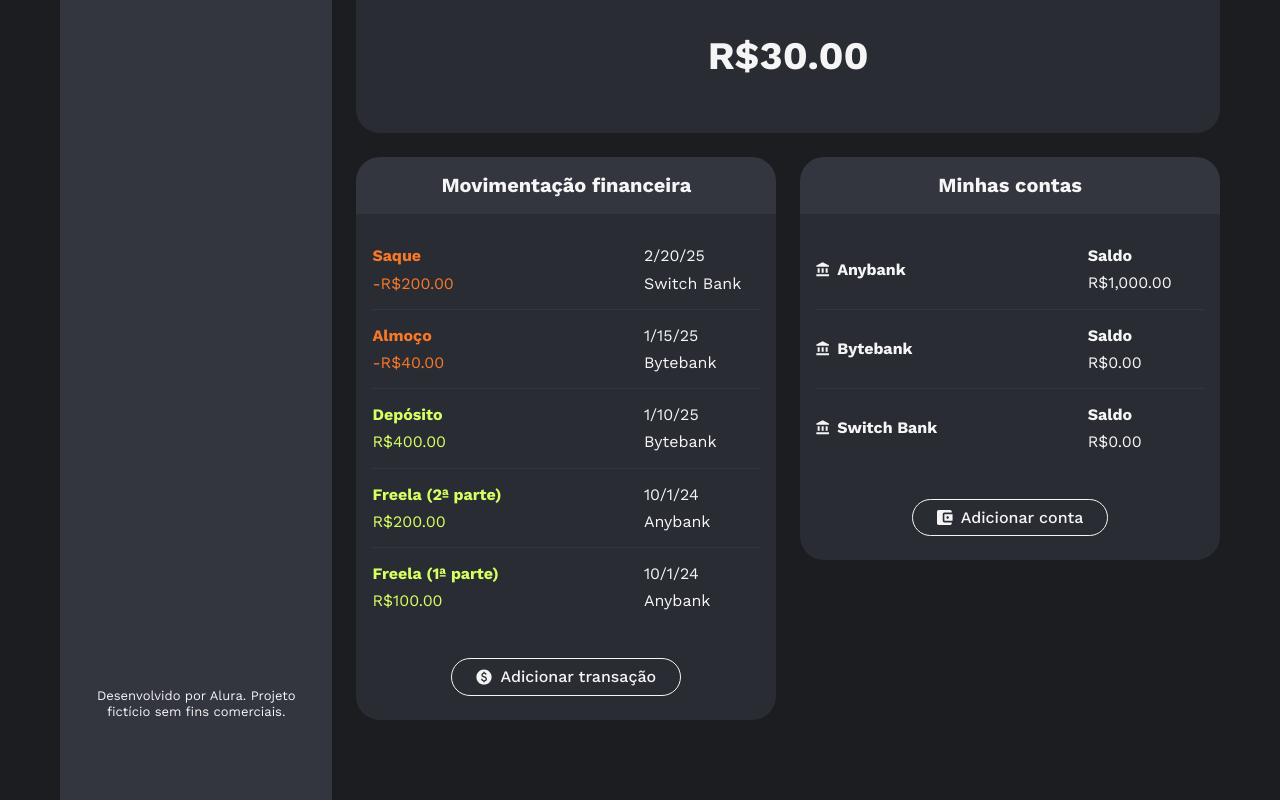
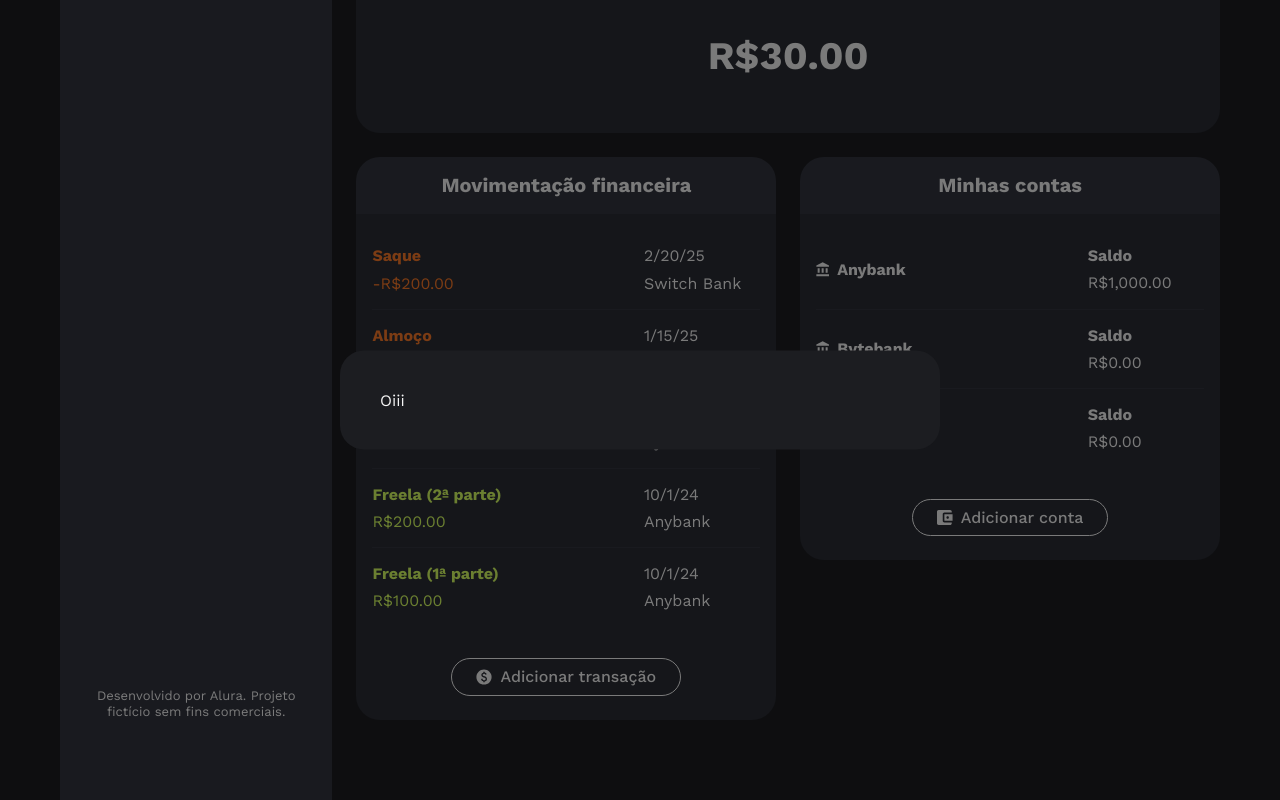
Before and after one commit to LuizOtavioTG/poupapp, an Angular app: page / in a window 1280 px wide. Both pictures are taken after a click on the button "Adicionar transação". Shown: the part 272-1072 px from the top of the page. Built offline with nearby package versions, Linux system fonts and the light colour scheme.

Commit message:
feat: construindo o bloco dialog

```diff
--- a/src/app/area-financeira/transacoes/botao-adicionar-transacao/botao-adicionar-transacao.component.css
+++ b/src/app/area-financeira/transacoes/botao-adicionar-transacao/botao-adicionar-transacao.component.css
@@ -8,3 +8,24 @@
   text-align: center;
   justify-content: center;
 }
+
+.dialog::backdrop {
+  opacity: 0.5;
+  background: var(--texto);
+  background-color: black;
+}
+
+.dialog {
+  position: fixed;
+  left: 50%;
+  top: 50%;
+  transform: translate(-50%, -50%);
+
+  border: 0;
+  border-radius: 1.5rem;
+  padding: 2.5rem;
+  width: calc(100% - 2rem);
+  max-width: 37.5rem;
+  background: var(--fundo-geral);
+  color: var(--texto);
+}
--- a/src/app/area-financeira/transacoes/botao-adicionar-transacao/botao-adicionar-transacao.component.html
+++ b/src/app/area-financeira/transacoes/botao-adicionar-transacao/botao-adicionar-transacao.component.html
@@ -4,6 +4,6 @@
 </app-botao>
 
 
-<dialog #modal>
+<dialog #modal class="dialog">
     Oiii
   </dialog>
--- a/src/app/area-financeira/transacoes/botao-adicionar-transacao/botao-adicionar-transacao.component.ts
+++ b/src/app/area-financeira/transacoes/botao-adicionar-transacao/botao-adicionar-transacao.component.ts
@@ -1,4 +1,4 @@
-import { Component, ViewChild } from '@angular/core';
+import { Component, ElementRef, viewChild } from '@angular/core';
 import { BotaoComponent } from "../../../compartilhados/botao/botao.component";
 
 @Component({
@@ -8,10 +8,10 @@ import { BotaoComponent } from "../../../compartilhados/botao/botao.component";
   styleUrl: './botao-adicionar-transacao.component.css'
 })
 export class BotaoAdicionarTransacaoComponent {
-  @ViewChild('modal') modal: any;
+  modal = viewChild.required<ElementRef<HTMLDialogElement>>('modal');
 
 
   abrirModal() {
-    console.log(this.modal.nativeElement);
+    this.modal().nativeElement.showModal();
   }
 }
```
Lines whose indentation alone changed are shown as unchanged.
